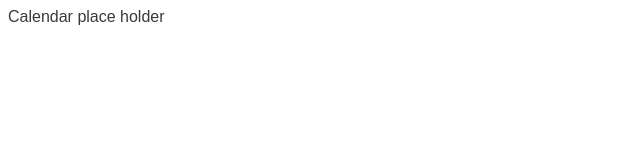
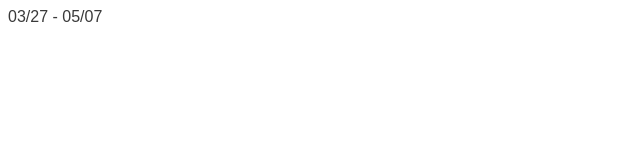
Before and after one commit to vicluo96/My_Calendar, a React (Create React App) app: page / in a window 1280 px wide. Shown: the top 160 px of the page, without its empty margins (0-640 px from the left). Built offline with nearby package versions, Linux system fonts and the light colour scheme; the HTML template or start-up script is replaced by a standard one; a web font is replaced by a local one.

Commit message:
Define the start day and the end day of the current month

```diff
--- a/src/app/calendar/index.jsx
+++ b/src/app/calendar/index.jsx
@@ -1,5 +1,15 @@
 import React from "react";
+import moment from "moment"
 
-export default function Calendar(){
-    return <div>Calendar place holder</div>;
+export default function Calendar() {
+    const value = moment()
+    const startDay = value.clone().startOf("month").startOf("week");
+    const endDay = value.clone().endOf("month").endOf("week").add(7, 'days');
+    const day = startDay.clone().subtract(1, "day");
+    const calendar = []
+    return (
+        <div>
+            {startDay.format("MM/DD")} - {endDay.format("MM/DD")}
+        </div>
+        );
 }
```
